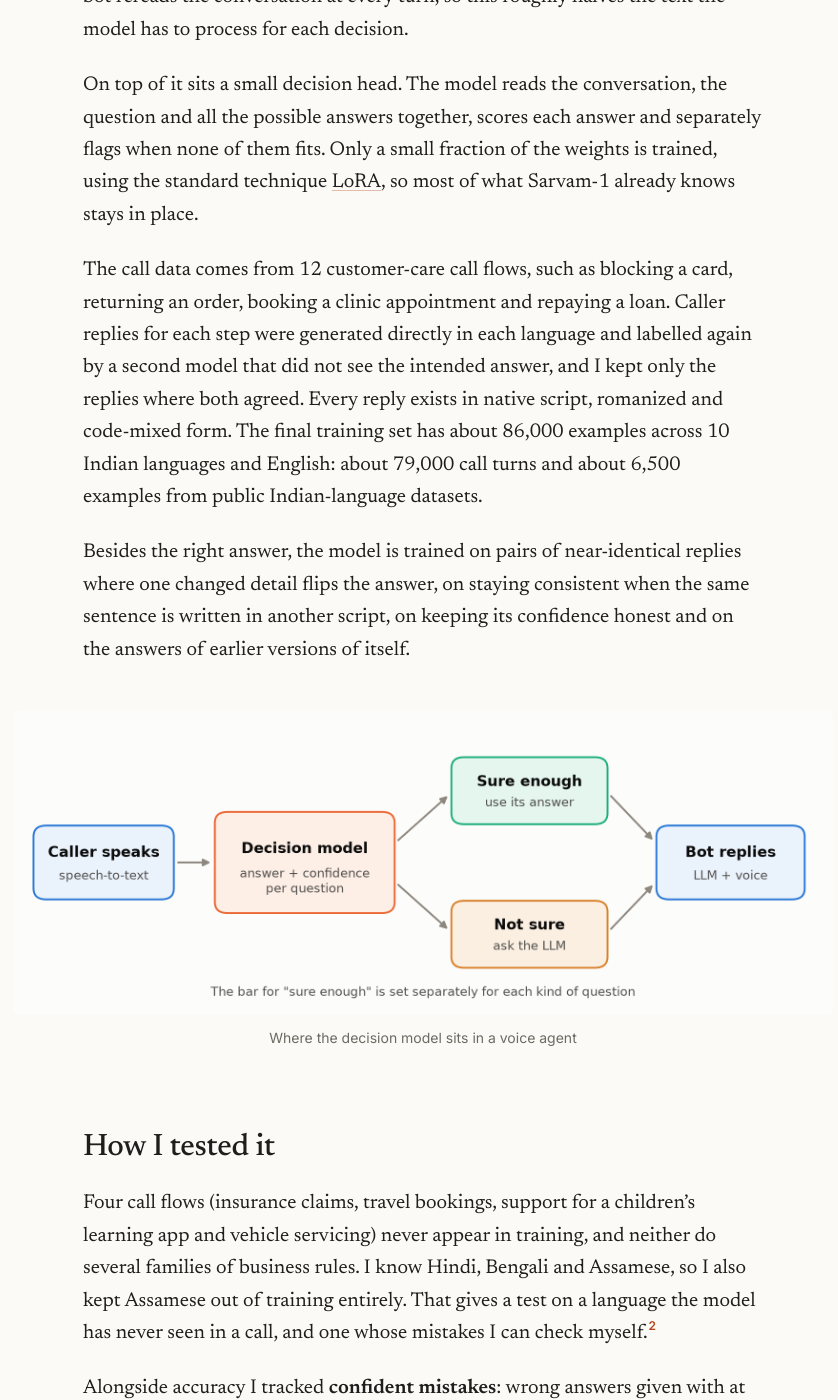
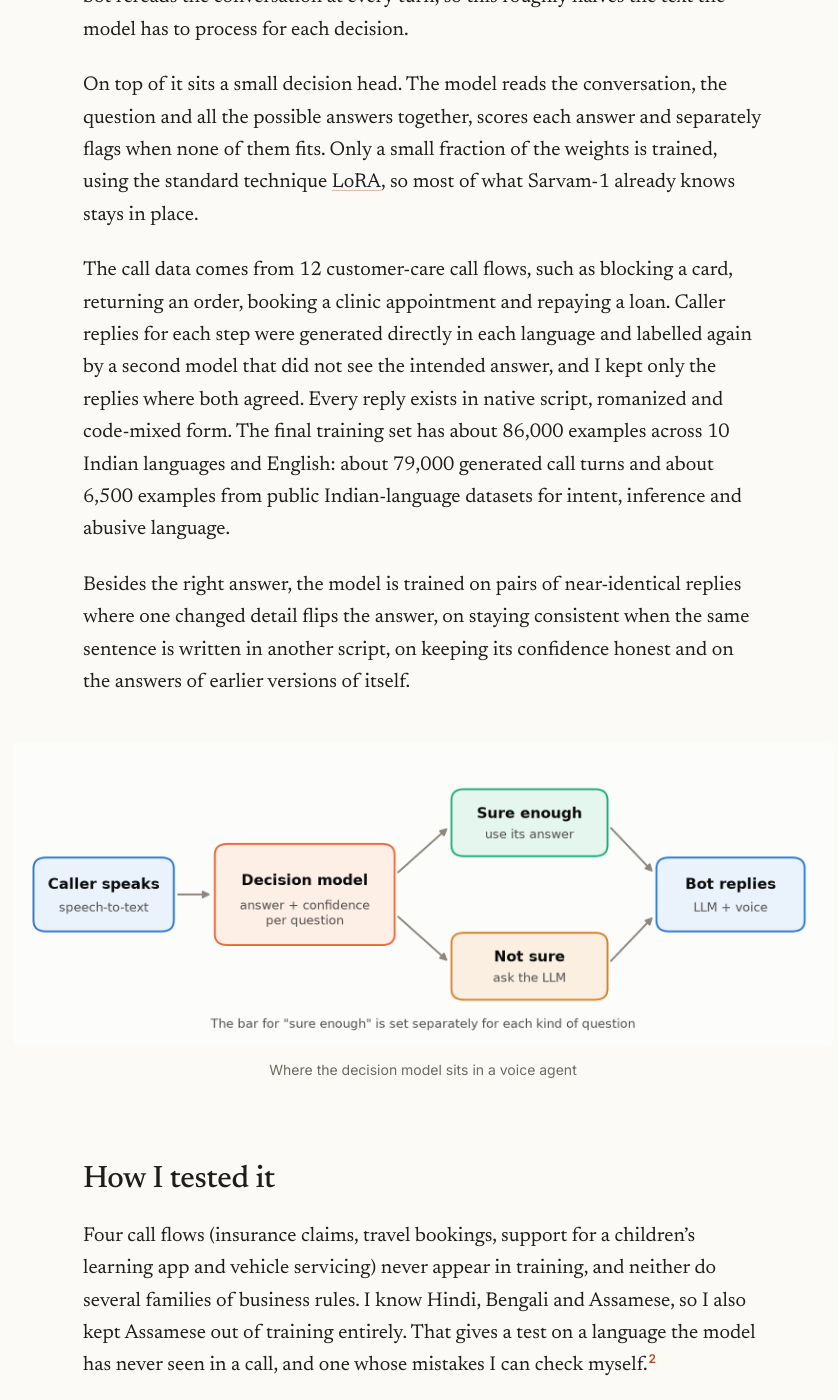
Before and after one commit to 26tanishabanik/26tanishabanik.github.io, a Jekyll site: the page built from _posts/2026-10-25-most-turns-are-easy.md, in a window 1280 px wide and 1400 px high, scrolled down 3250 px. Shown: the whole window, without its empty margins (217-1055 px from the left). Built offline with Jekyll 4.4.1, drawn with Linux system fonts in a browser that asks for light colours; some of the changed text lies outside the part shown.

Commit message:
Describe training and test data consistently

```diff
--- a/_posts/2026-10-25-most-turns-are-easy.md
+++ b/_posts/2026-10-25-most-turns-are-easy.md
@@ -42,7 +42,7 @@ The base model is [Sarvam-1](https://huggingface.co/sarvamai/sarvam-1), a 2.5-bi
 
 On top of it sits a small decision head. The model reads the conversation, the question and all the possible answers together, scores each answer and separately flags when none of them fits. Only a small fraction of the weights is trained, using the standard technique [LoRA](https://arxiv.org/abs/2106.09685), so most of what Sarvam-1 already knows stays in place.
 
-The call data comes from 12 customer-care call flows, such as blocking a card, returning an order, booking a clinic appointment and repaying a loan. Caller replies for each step were generated directly in each language and labelled again by a second model that did not see the intended answer, and I kept only the replies where both agreed. Every reply exists in native script, romanized and code-mixed form. The final training set has about 86,000 examples across 10 Indian languages and English: about 79,000 call turns and about 6,500 examples from public Indian-language datasets.
+The call data comes from 12 customer-care call flows, such as blocking a card, returning an order, booking a clinic appointment and repaying a loan. Caller replies for each step were generated directly in each language and labelled again by a second model that did not see the intended answer, and I kept only the replies where both agreed. Every reply exists in native script, romanized and code-mixed form. The final training set has about 86,000 examples across 10 Indian languages and English: about 79,000 generated call turns and about 6,500 examples from public Indian-language datasets for intent, inference and abusive language.
 
 Besides the right answer, the model is trained on pairs of near-identical replies where one changed detail flips the answer, on staying consistent when the same sentence is written in another script, on keeping its confidence honest and on the answers of earlier versions of itself.
 
```
Also changed, not shown: other parts of _posts/2026-10-25-most-turns-are-easy.md (+4 -4 lines).
